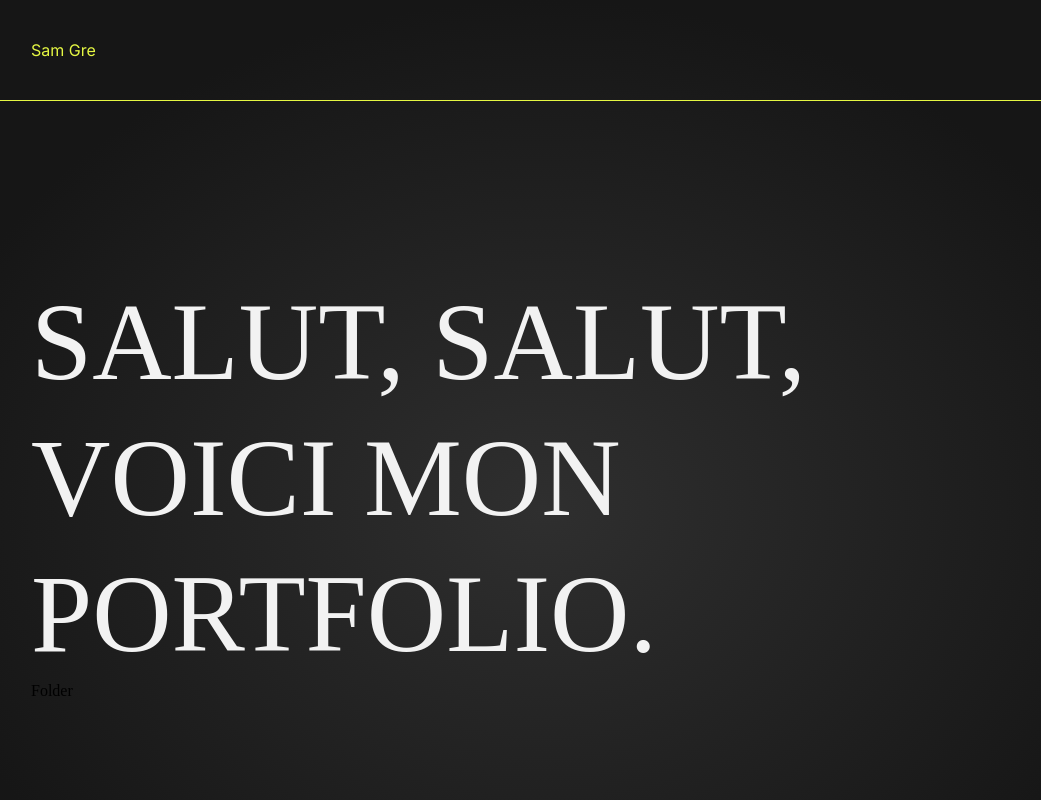
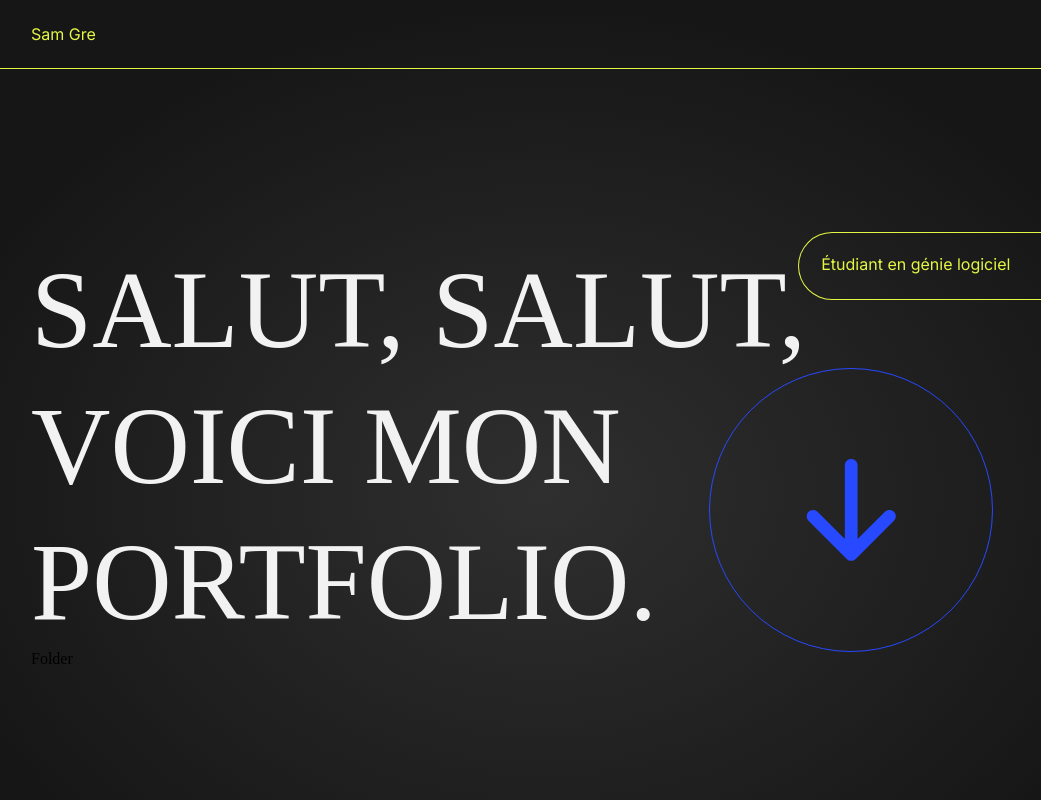
Before and after one commit to Sam17-beep/portfolio, a React (Vite) app: page / in a window 1280 px wide. Shown: the top 800 px of the page, without its empty margins (97-1138 px from the left). Built offline with nearby package versions, Linux system fonts and the light colour scheme; a web font is replaced by a local one.

Commit message:
title page

```diff
--- /dev/null
+++ b/src/components/smallComponents/ArrowButton.tsx
@@ -0,0 +1,26 @@
+import React from 'react'
+import styles from '../../styles/smallComponents/ArrowButton.module.css'
+
+interface ArrowButtonProps {
+  className?: string
+}
+
+const ArrowButton: React.FC<ArrowButtonProps> = ({ className }) => {
+  return (
+    <div className={`${styles.arrowButton} ${className}`}>
+      <svg
+        viewBox="0 0 129 147"
+        fill="none"
+        xmlns="http://www.w3.org/2000/svg"
+        className={styles.arrow}
+      >
+        <path
+          d="M126.315 76.047C128.034 77.7666 129 80.0987 129 82.5302C129 84.9618 128.034 87.2938 126.315 89.0134L71.295 144.034C69.5753 145.753 67.2433 146.718 64.8118 146.718C62.3802 146.718 60.0482 145.753 58.3286 144.034L3.30841 89.0134C1.63803 87.2839 0.713741 84.9676 0.734631 82.5632C0.75552 80.1589 1.71993 77.8589 3.42013 76.1587C5.12033 74.4585 7.42028 73.4941 9.82464 73.4732C12.229 73.4523 14.5454 74.3766 16.2748 76.047L55.6418 115.414L55.6418 9.17002C55.6418 6.73798 56.6079 4.40555 58.3276 2.68584C60.0473 0.966124 62.3797 -2.91206e-06 64.8118 -2.80576e-06C67.2438 -2.69945e-06 69.5763 0.966124 71.296 2.68584C73.0157 4.40555 73.9818 6.73798 73.9818 9.17002L73.9818 115.414L113.349 76.047C115.068 74.3279 117.4 73.3622 119.832 73.3622C122.263 73.3622 124.596 74.3279 126.315 76.047Z"
+          fill="#2749FF"
+        />
+      </svg>
+    </div>
+  )
+}
+
+export default ArrowButton
--- /dev/null
+++ b/src/components/smallComponents/Pastille.tsx
@@ -0,0 +1,17 @@
+import React from 'react'
+import styles from '../../styles/smallComponents/Pastille.module.css'
+
+interface PastilleProps {
+  text: string
+  children?: JSX.Element
+  className?: string
+}
+const Pastille = ({ text, children, className }: PastilleProps) => {
+  return (
+    <div className={`${styles.pastille} ${className}`}>
+      <p className={styles.font}>Pastille</p>
+    </div>
+  )
+}
+
+export default Pastille
--- a/src/components/ui/Body/TitlePage.tsx
+++ b/src/components/ui/Body/TitlePage.tsx
@@ -1,17 +1,23 @@
 import React from 'react'
 import styles from '../../../styles/Body/TitlePage.module.css'
+import ArrowButton from '../../smallComponents/arrowButton'
+import Pastille from '../../smallComponents/Pastille'
 
 interface TitlePageProps {}
 
 const TitlePage = ({}: TitlePageProps) => {
   return (
     <div>
-      <div className={styles.title}>
+      <h1 className={styles.title}>
         Salut, salut,
         <br />
         voici mon
         <br /> portfolio.
+      </h1>
+      <div className={styles.pastille}>
+        <p className={styles.pastilleText}>Étudiant en génie logiciel</p>
       </div>
+      <ArrowButton className={styles.arrowButton} />
     </div>
   )
 }
--- a/src/components/ui/Header.tsx
+++ b/src/components/ui/Header.tsx
@@ -5,7 +5,7 @@ interface HeaderProps {}
 const Header = ({}: HeaderProps) => {
   return (
     <div className={styles.header}>
-      <div className={styles.font}>Sam Gre</div>
+      <p className={styles.font}>Sam Gre</p>
     </div>
   )
 }
--- a/src/styles/Body/TitlePage.module.css
+++ b/src/styles/Body/TitlePage.module.css
@@ -9,3 +9,40 @@
   color: var(--primary-color);
   margin-right: 468px;
 }
+
+.arrowButton {
+  position: absolute;
+  top: 46vh;
+  left: 63vw;
+
+  width: 22vw;
+  height: 22vw;
+}
+
+.pastille {
+  color: var(--accent-color);
+  font-family: Inter;
+  font-style: normal;
+  font-weight: 500;
+  font-size: 16px;
+  line-height: 19px;
+  width: 30vw;
+
+  border: 1px solid var(--accent-color);
+  border-right: none;
+
+  height: 8.3vh;
+  border-radius: 50px 0 0 50px;
+
+  position: absolute;
+  top: 29vh;
+  right: 0;
+}
+
+.pastilleText {
+  position: absolute;
+  left: 5.79%;
+  right: 35.09%;
+  top: 33%;
+  bottom: 34%;
+}
--- a/src/styles/Header.module.css
+++ b/src/styles/Header.module.css
@@ -3,17 +3,19 @@
 
   position: relative;
   margin-left: var(--side-margin);
-  top: 41px;
 
   font-family: var(--secondary-font);
   font-style: normal;
   font-weight: 400;
   font-size: 16px;
   line-height: 19px;
+  top: 50%;
+  transform: translateY(-50%);
 }
 
 .header {
   border-bottom: solid 1px var(--accent-color);
   width: 100%;
-  height: 100px;
+  height: 8.5vh;
+  justify-content: center;
 }
--- /dev/null
+++ b/src/styles/smallComponents/ArrowButton.module.css
@@ -0,0 +1,14 @@
+.arrowButton {
+  border: 1px var(--secondary-color) solid;
+  border-radius: 100%;
+  cursor: pointer;
+}
+
+.arrow {
+  position: absolute;
+  top: 50%;
+  left: 50%;
+  transform: translateX(-50%) translateY(-50%);
+
+  width: 7vw;
+}
```
Also changed, not shown: src/assets/arrow.svg (added), src/assets/codeSource.svg (added), src/styles/smallComponents/Pastille.module.css (added).
